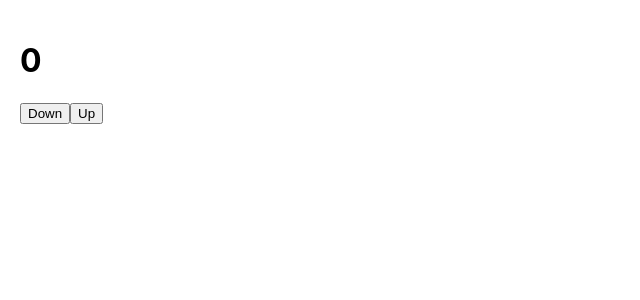
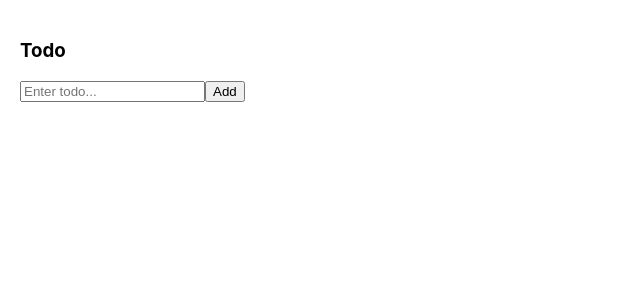
Before and after one commit to 19521352/tiktok, a React (Create React App) app: page / in a window 1280 px wide. Shown: the top 300 px of the page, without its empty margins (0-640 px from the left). Built offline with nearby package versions, Linux system fonts and the light colour scheme.

Commit message:
Todo App with useReducer hook

```diff
--- a/src/App.js
+++ b/src/App.js
@@ -1,4 +1,4 @@
-import { useState, useReducer } from 'react'
+import { useReducer, useRef } from 'react'
 
 /** useState
  * 1. Init state: 0
@@ -12,45 +12,111 @@
  * 4. Dispatch
  */
 
-// Init state
-const initState = 0
+// 1. Init state
+const initState = {
+  job: '',
+  jobs: []
+}
 
-// Actions
-const UP_ACTION = 'up'
-const DOWN_ACTION = 'down'
+// 2. Actions
+const SET_JOB = 'set_job'
+const ADD_JOB = 'add_job'
+const DELETE_JOB = 'delete_job'
 
-// Reducer
-const reducer = (state, action) => {
-  console.log('reducer running...')
-  switch (action) {
-    case UP_ACTION:
-      return state + 1
-    case DOWN_ACTION:
-      return state - 1
-    default:
-      throw new Error('Invalid action')
+const setJob = payload => {
+  return {
+    type: SET_JOB,
+    payload
   }
 }
 
+const addJob = payload => {
+  return {
+    type: ADD_JOB,
+    payload
+  }
+}
 
+const deleteJob = payload => {
+  return {
+    type: DELETE_JOB,
+    payload
+  }
+}
+
+// 3. Reducer
+const reducer = (state, action) => {
+  console.log('Action: ', action)
+  console.log('Prev state: ', state)
+
+  let newState
+
+  switch (action.type) {
+    case SET_JOB:
+      newState = {
+        ...state,
+        job: action.payload
+      }
+      break
+    case ADD_JOB:
+      newState = {
+        ...state,
+        jobs: [...state.jobs, action.payload]
+      }
+      break
+    case DELETE_JOB:
+      const newJobs = [...state.jobs]
+      newJobs.splice(action.payload, 1)
+
+      newState = {
+        ...state,
+        jobs: newJobs
+      }
+      break
+    default:
+      throw new Error('Invalide action.')
+  }
+  console.log('New state: ', newState)
+
+  return newState
+}
+
+// 4. Dispatch
 
 function App() {
-  const [count, dispatch] = useReducer(reducer, initState)
+  const [state, dispatch] = useReducer(reducer, initState)
+  const { job, jobs } = state
 
+  const inputRef = useRef()
+
+  const handleSubmit = () => {
+    dispatch(addJob(job))
+    dispatch(setJob(''))
+
+    inputRef.current.focus()
+  }
   return (
 
     <div style={{ padding: 20 }}>
-      <h1>{count}</h1>
-      <button
-        onClick={() => dispatch(DOWN_ACTION)}
-      >
-        Down
-      </button>
-      <button
-        onClick={() => dispatch(UP_ACTION)}
-      >
-        Up
-      </button >
+      <h3>Todo</h3>
+      <input
+        ref={inputRef}
+        value={job}
+        placeholder='Enter todo...'
+        onChange={(e => {
+          dispatch(setJob(e.target.value))
+        })}
+      />
+      <button onClick={handleSubmit}>Add</button>
+      <ul>
+        {jobs.map((job, index) => (
+          <li key={index}>{job}
+            <span onClick={() => dispatch(deleteJob(index))}>
+              &times;
+            </span>
+          </li>
+        ))}
+      </ul>
     </div >
   )
 
```
